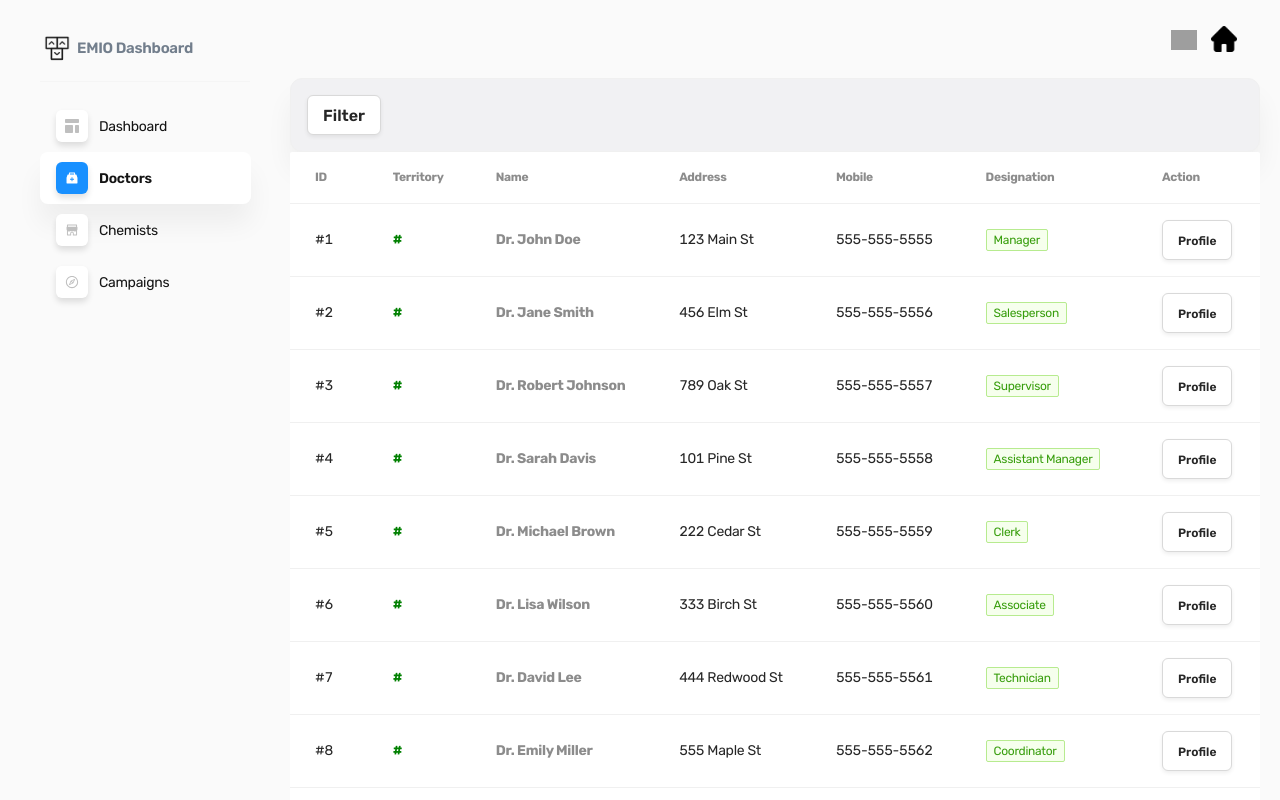
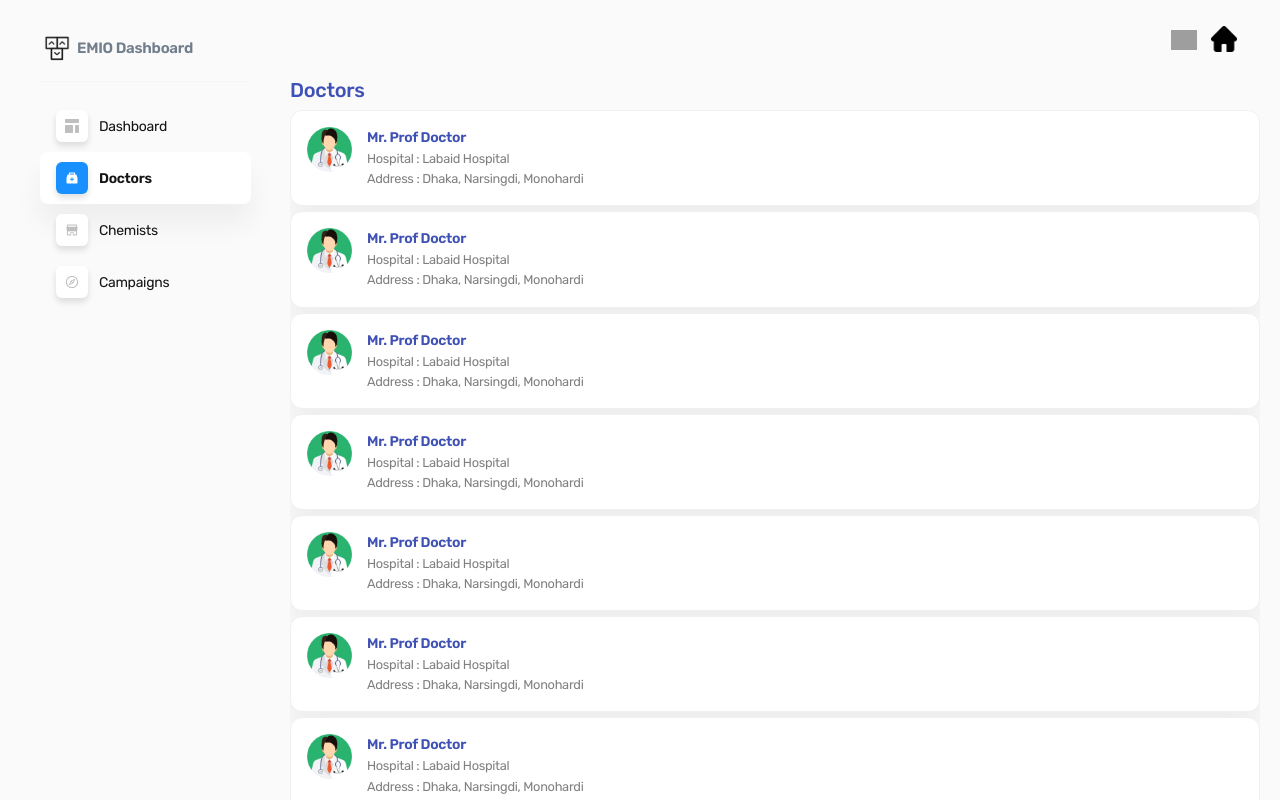
Before and after one commit to raihan2945/emio_mio_frontend, a React (Create React App) app: page /doctors in a window 1280 px wide. Shown: the top 800 px of the page. Built offline with nearby package versions, Linux system fonts and the light colour scheme; grey boxes are pictures that could not be loaded.

Commit message:
doctor list view updated

```diff
--- a/src/App.js
+++ b/src/App.js
@@ -12,6 +12,7 @@ import "./assets/styles/main.css";
 import "./assets/styles/responsive.css";
 
 import Doctors from "./pages/Doctor/Doctors";
+import DoctorProfile from "./pages/Doctor/Profile";
 import Mio from "./pages/Mio/Mio";
 import Chemists from "./pages/Chemist/Chemists";
 import Promotion from "./pages/Promotion/Promotion";
@@ -30,7 +31,7 @@ function App() {
         <Main>
           <Route exact path="/" component={Home} />
           <Route exact path="/dashboard" component={Home} />
-          <Route exact path="/doctors/profile" component={Doctors} />
+          <Route exact path="/doctors/profile" component={DoctorProfile} />
           <Route exact path="/doctors" component={Doctors} />
           <Route exact path="/mio/profile" component={MIOProfile} />
           <Route exact path="/mio" component={Mio} />
--- a/src/pages/Doctor/Doctors.js
+++ b/src/pages/Doctor/Doctors.js
@@ -1,9 +1,9 @@
-import React from 'react'
-import { Button, Space, Table, Tag } from "antd";
+import React from "react";
+import { Button, Space, Table, Tag, Card, Divider } from "antd";
 import FilterSection from "../../views/Filter/FilterSection";
+import { NavLink } from "react-router-dom";
 
 const Doctors = () => {
-
   const columns = [
     {
       title: "ID",
@@ -87,7 +87,7 @@ const Doctors = () => {
       name: "John Doe",
       address: "123 Main St",
       mobile: "555-555-5555",
-      designation: "Manager"
+      designation: "Manager",
     },
     {
       id: 2,
@@ -95,7 +95,7 @@ const Doctors = () => {
       name: "Jane Smith",
       address: "456 Elm St",
       mobile: "555-555-5556",
-      designation: "Salesperson"
+      designation: "Salesperson",
     },
     {
       id: 3,
@@ -103,7 +103,7 @@ const Doctors = () => {
       name: "Robert Johnson",
       address: "789 Oak St",
       mobile: "555-555-5557",
-      designation: "Supervisor"
+      designation: "Supervisor",
     },
     {
       id: 4,
@@ -111,7 +111,7 @@ const Doctors = () => {
       name: "Sarah Davis",
       address: "101 Pine St",
       mobile: "555-555-5558",
-      designation: "Assistant Manager"
+      designation: "Assistant Manager",
     },
     {
       id: 5,
@@ -119,7 +119,7 @@ const Doctors = () => {
       name: "Michael Brown",
       address: "222 Cedar St",
       mobile: "555-555-5559",
-      designation: "Clerk"
+      designation: "Clerk",
     },
     {
       id: 6,
@@ -127,7 +127,7 @@ const Doctors = () => {
       name: "Lisa Wilson",
       address: "333 Birch St",
       mobile: "555-555-5560",
-      designation: "Associate"
+      designation: "Associate",
     },
     {
       id: 7,
@@ -135,7 +135,7 @@ const Doctors = () => {
       name: "David Lee",
       address: "444 Redwood St",
       mobile: "555-555-5561",
-      designation: "Technician"
+      designation: "Technician",
     },
     {
       id: 8,
@@ -143,7 +143,7 @@ const Doctors = () => {
       name: "Emily Miller",
       address: "555 Maple St",
       mobile: "555-555-5562",
-      designation: "Coordinator"
+      designation: "Coordinator",
     },
     {
       id: 9,
@@ -151,7 +151,7 @@ const Doctors = () => {
       name: "William Harris",
       address: "666 Spruce St",
       mobile: "555-555-5563",
-      designation: "Engineer"
+      designation: "Engineer",
     },
     {
       id: 10,
@@ -159,23 +159,57 @@ const Doctors = () => {
       name: "Jennifer Jones",
       address: "777 Walnut St",
       mobile: "555-555-5564",
-      designation: "Analyst"
-    }
+      designation: "Analyst",
+    },
   ];
 
   return (
     <div>
-    <FilterSection userType="doctor"/>
-    <div className="table-responsive">
-      <Table
+      {/* <FilterSection userType="doctor" /> */}
+      <h5 style={{ color: "#3F51B5" }}>Doctors </h5>
+      <div className="table-responsive">
+        {/* <Table
         columns={columns}
         dataSource={data}
         pagination={true}
         className="ant-border-space"
-      />
+      /> */}
+        {data?.map((d) => {
+          return (
+            <NavLink to="/doctors/profile">
+              <Card style={{ padding: "0", marginBottom: "5px", cursor:"pointer"}}>
+                <div
+                  style={{ display: "flex", alignItems: "start", gap: "15px" }}
+                >
+                  <div>
+                    <img
+                      style={{ height: "45px", width: "45px" }}
+                      src="/icons/doctor.png"
+                    />
+                  </div>
+                  <div>
+                    <p
+                      style={{ margin: 0, fontWeight: "600", color: "#3F51B5" }}
+                    >
+                      Mr. Prof Doctor
+                    </p>
+                    {/* <Divider style={{ margin: "2px 0px" }} /> */}
+                    {/* <p style={{ margin: 0 }}>Shop Owner : Mr. Owner </p> */}
+                    <p style={{ margin: 0, fontSize: ".8rem", color: "gray" }}>
+                      Hospital : Labaid Hospital
+                    </p>
+                    <p style={{ margin: 0, fontSize: ".8rem", color: "gray" }}>
+                      Address : Dhaka, Narsingdi, Monohardi
+                    </p>
+                  </div>
+                </div>
+              </Card>
+            </NavLink>
+          );
+        })}
+      </div>
     </div>
-  </div>
-  )
-}
+  );
+};
 
-export default Doctors
+export default Doctors;
```
